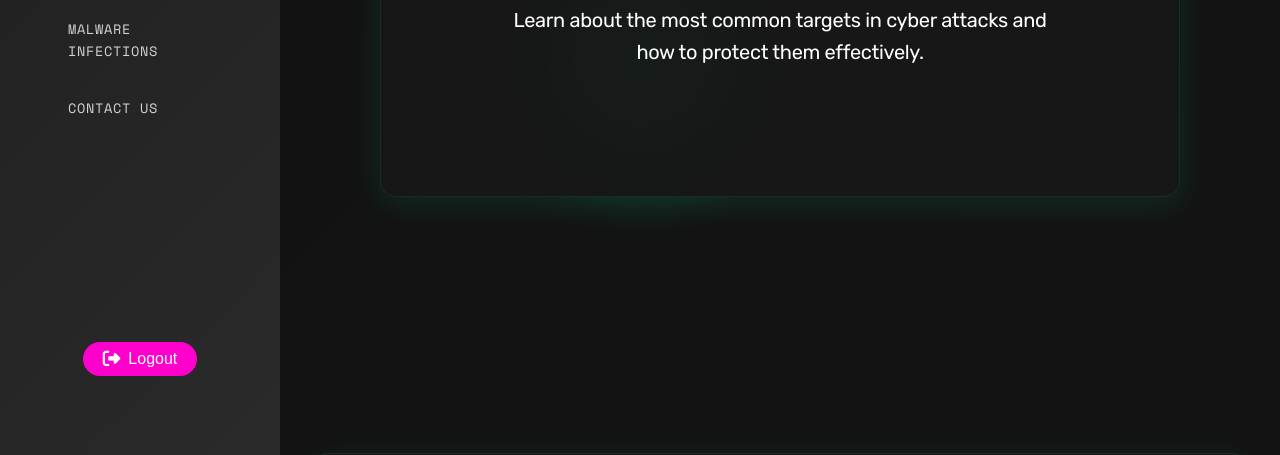
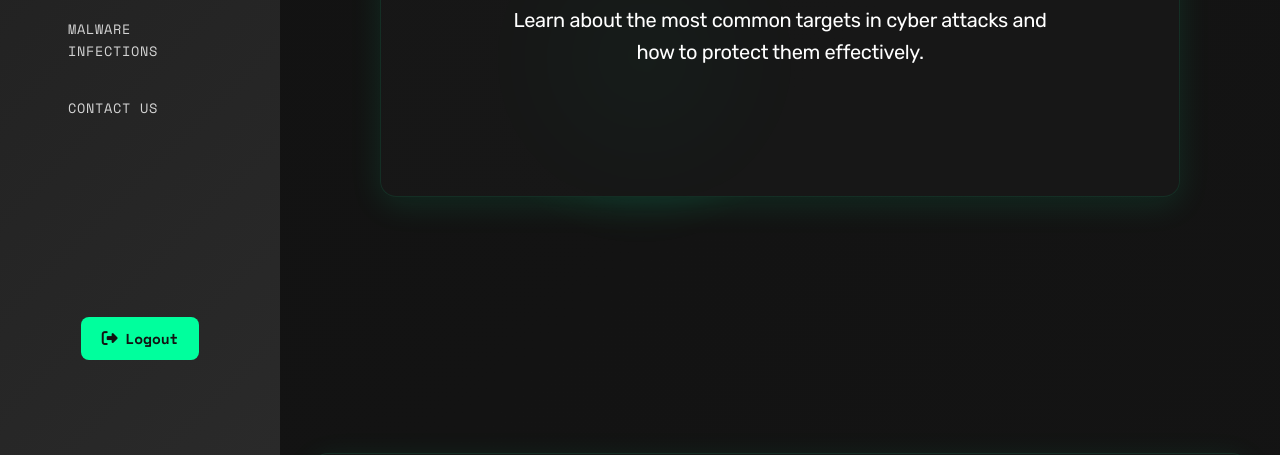
Before and after one commit to jeoffangelo-o/SafeSpace10, a website: page attack-targets.html in a window 1280 px wide. Shown: the part 344-799 px from the top of the page. Drawn offline with nearby package versions, Linux system fonts and the light colour scheme; sample sign-in values are in the browser's storage.

Commit message:
Update attack-targets.html

```diff
--- a/attack-targets.html
+++ b/attack-targets.html
@@ -21,18 +21,23 @@
     </script>
     <style>
         .logout-btn {
-            background: #ff00cc;
-            color: white;
-            border: none;
-            border-radius: 20px;
-            padding: 8px 20px;
-            font-size: 1em;
+            background: var(--secondary-color);
+            color: var(--primary-color);
+            border: 1px solid transparent;
+            border-radius: 8px;
+            padding: 10px 20px;
+            font-size: 0.9em;
+            font-weight: 600;
+            font-family: var(--font-mono);
             transition: all 0.3s ease;
             display: flex;
             align-items: center;
             gap: 8px;
+            margin-bottom: 1rem;
+            cursor: pointer;
+            width: 100%;
+            justify-content: center;
         }
-
         .logout-btn:hover {
             background: #0ff1ce;
             transform: translateY(-2px);
```
